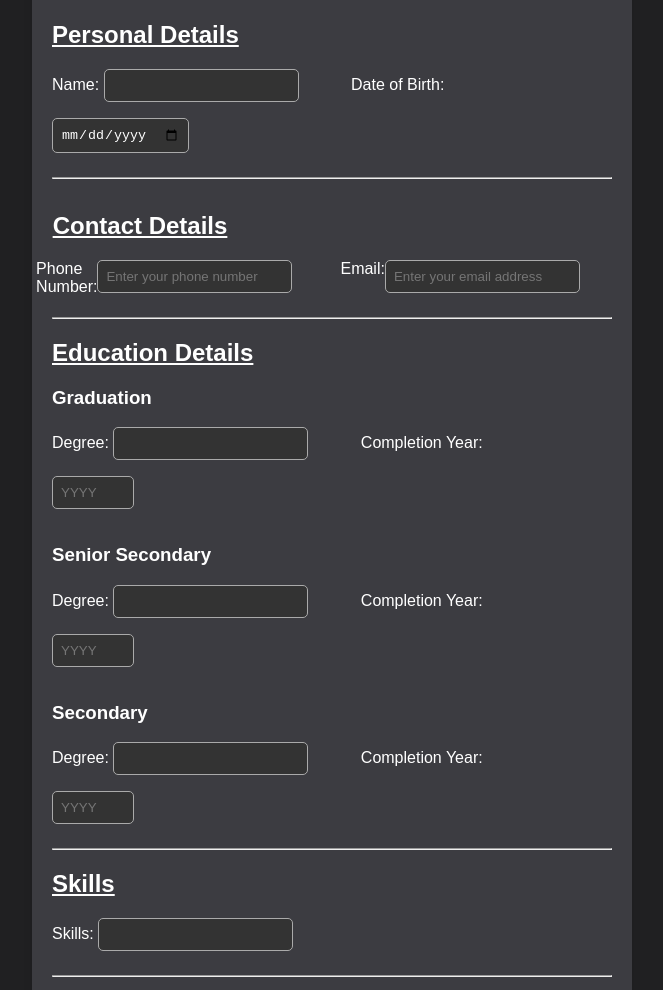
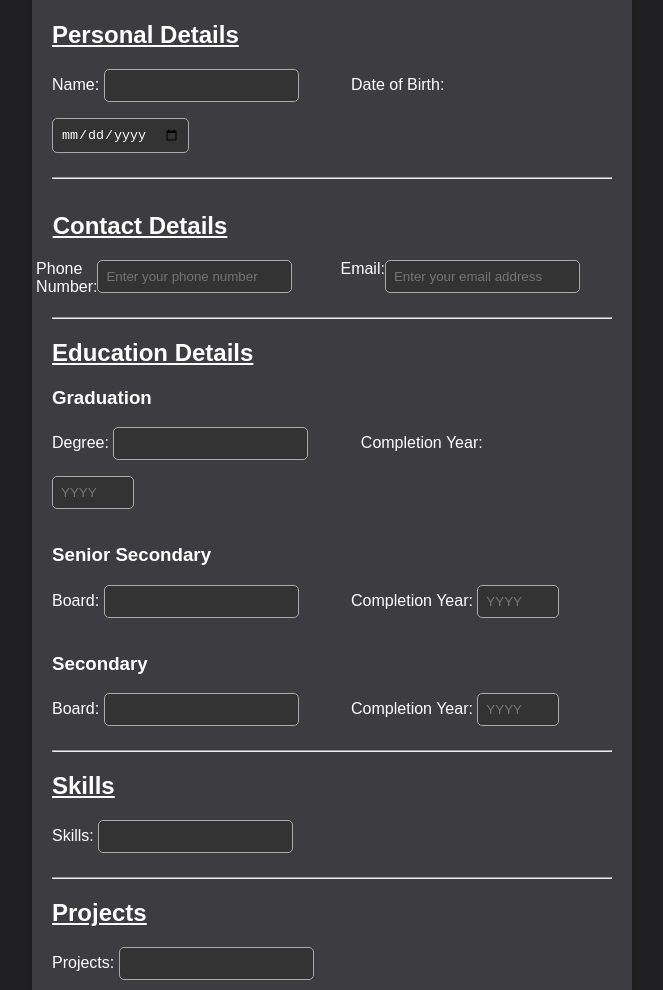
Before and after one commit to shishirkj/Resume_Builder, a plain HTML site: page index.html in a window 1280 px wide. Shown: the part 107-1097 px from the top of the page, without its empty margins (308-971 px from the left). Drawn offline with Linux system fonts and the light colour scheme.

Commit message:
some changes

```diff
--- a/index.html
+++ b/index.html
@@ -54,7 +54,7 @@
             <!-- Senior Secondary -->
             <div class="educationSubSection">
                 <h3>Senior Secondary</h3>
-                <label for="degreeSeniorSecondary">Degree:</label>
+                <label for="degreeSeniorSecondary">Board:</label>
                 <input type="text" id="degreeSeniorSecondary" required>
 
                 <label for="completionYearSeniorSecondary">Completion Year:</label>
@@ -64,7 +64,7 @@
             <!-- Secondary -->
             <div class="educationSubSection">
                 <h3>Secondary</h3>
-                <label for="degreeSecondary">Degree:</label>
+                <label for="degreeSecondary">Board:</label>
                 <input type="text" id="degreeSecondary" required>
 
                 <label for="completionYearSecondary">Completion Year:</label>
```
